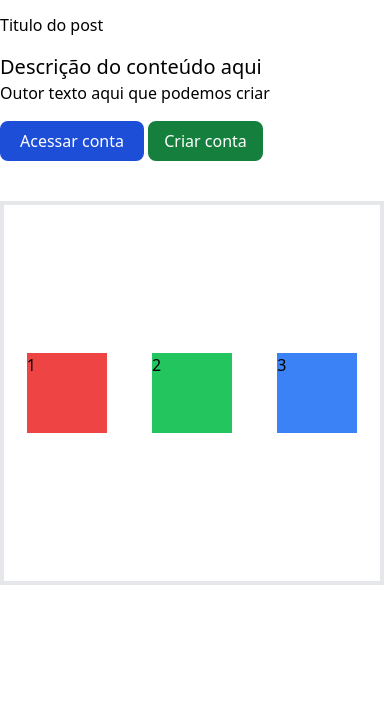
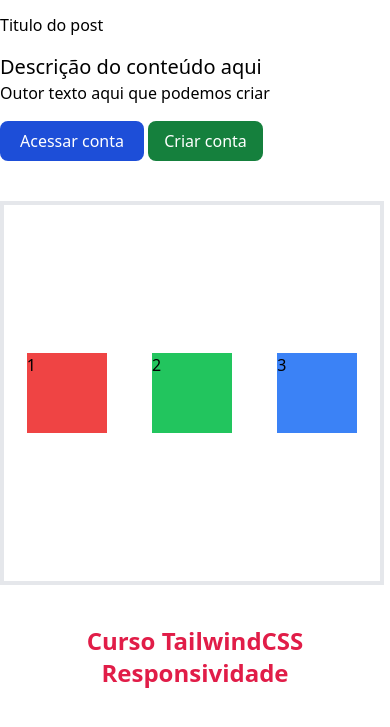
Before and after one commit to Kawan02/tailwind-css, a website: page aula/src/index.html in a window 390 px wide. Shown: the part 131-858 px from the top of the page. Drawn offline with Linux system fonts and the light colour scheme.

Commit message:
Aplicando responsividade

```diff
--- a/aula/src/index.html
+++ b/aula/src/index.html
@@ -37,5 +37,9 @@
       <div class="w-20 h-20 bg-green-500">2</div>
       <div class="w-20 h-20 bg-blue-500">3</div>
     </div>
+
+    <!-- responsividade -->
+    <h1 class="font-bold text-rose-600 text-center text-2xl m-10 sm:text-4xl lg:text-7xl">Curso TailwindCSS Responsividade</h1>
+    <!-- responsividade -->
   </body>
 </html>
```
Also changed, not shown: aula/styles/output.css.
